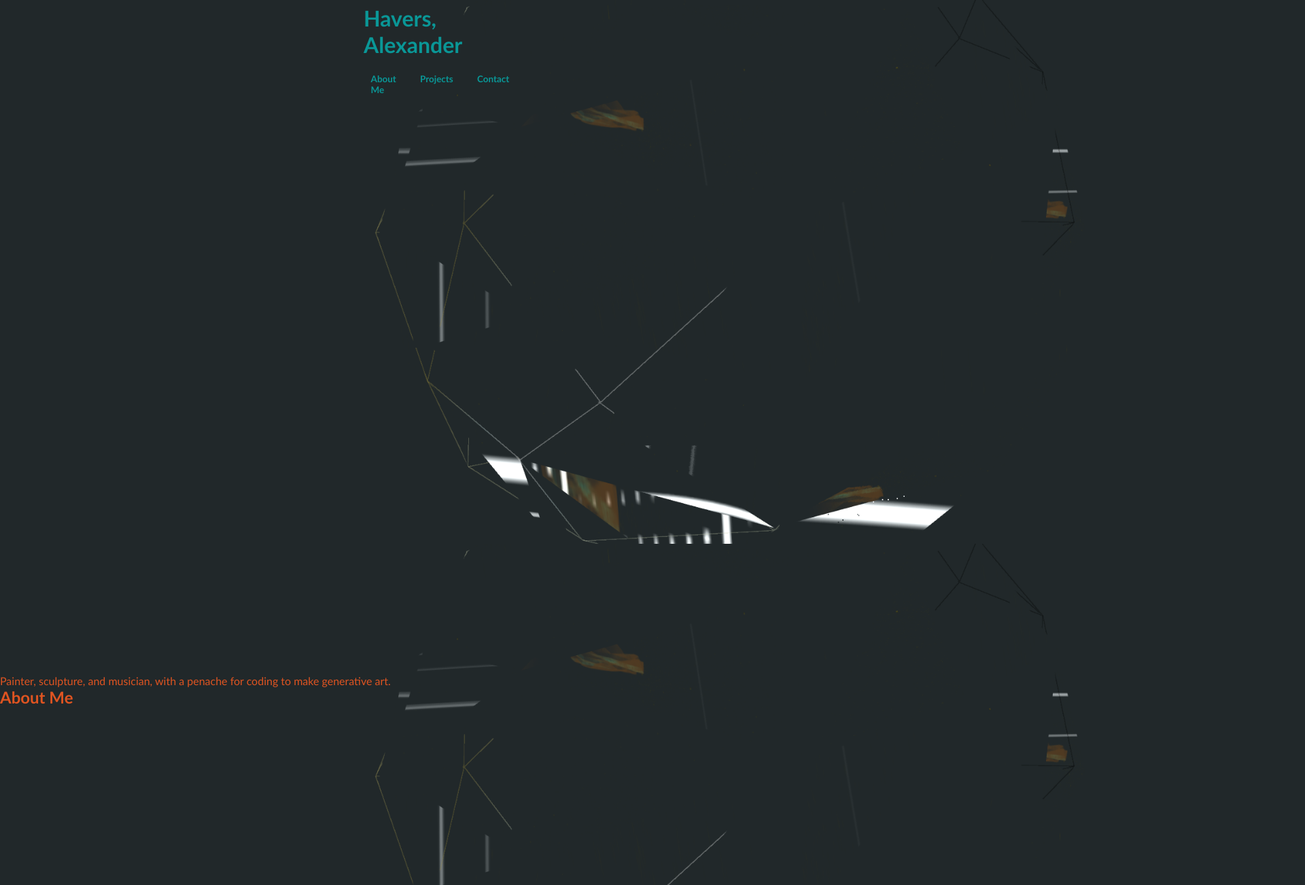
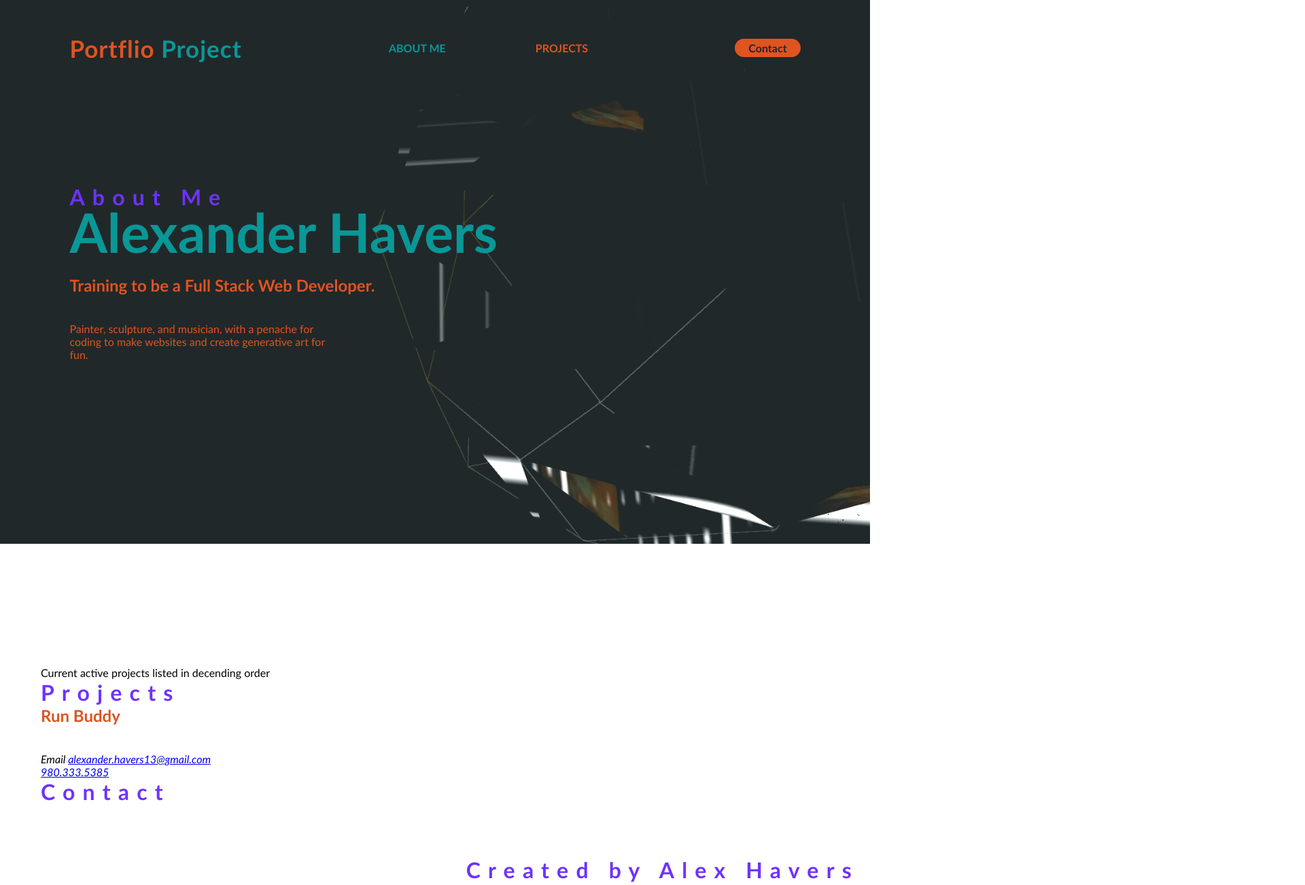
Before and after one commit to pseudoDjnn/CSS-Resume-Portfolio, a plain HTML site: page index.html in a window 1280 px wide. Shown: the top 1302 px of the page at 68% size, 1920 px wide, since content can reach past the window. Drawn offline with Linux system fonts and the light colour scheme.

Commit message:
header final

```diff
--- a/assets/css/styles.css
+++ b/assets/css/styles.css
@@ -1,30 +1,20 @@
 :root {
-  font-size: 16px;
-  font-family: "Gill Sans", "Gill Sans MT", Calibri, "Trebuchet MS", sans-serif;
+  /* font-size: 16px; */
   --bg: #21282a;
   --primary: #df5421;
   --secondary: #0a9797;
+  --tertiary: #6e32ff;
 }
-
-html {
-  background: url(../images/port-bg.png) no-repeat center center fixed;
-  background-size: cover;
-}
-
 * {
   margin: 0;
   padding: 0;
+  font-family: "Gill Sans", "Gill Sans MT", Calibri, "Trebuchet MS", sans-serif;
   box-sizing: border-box;
 }
 
-body {
-  /* background-color: var(--bg); */
+/* body {
   color: var(--primary);
-  /* background-image: url(../images/port-bg.png); */
-
-  /* background-repeat: space; */
-  /* position: grid-template-rows: ; */
-}
+} */
 
 body::-webkit-scrollbar {
   width: 0.13rem;
@@ -42,185 +32,118 @@ section {
   padding: 60px;
 }
 
+/* HEADER */
 header {
-  /* background-image: url(../images/port-bg.png); */
-  background-size: inherit;
-  background-position: -20%;
-  background-attachment: fixed;
-  padding: 0rem 39rem 0rem 33rem;
+  /* position: fixed;
+  padding: 0rem 25rem;
   display: flex;
-  position: relative;
-  flex-direction: row;
-  justify-content: space-between;
-  flex-wrap: wrap;
-  align-content: flex-start;
-  align-items: flex-start;
-
-  /* margin-left: 5rem; */
-  height: 100vh;
-  /* transition: 0.9s; */
-
-  /* opacity: 0.9; */
+  height: 5vh; */
 }
 
-header h1 {
-  font-weight: bold;
-  font-size: 2rem;
-  color: var(--primary);
-  margin: 7px;
+.hero {
+  height: 100vh;
+  width: 100%;
+  background-image: url(../images/port-bg.png);
+  background-size: cover;
+  background-position: center;
 }
 
-header a {
-  color: var(--secondary);
-  text-decoration: none;
+nav {
   display: flex;
-  flex-wrap: wrap;
+  align-items: center;
   justify-content: space-between;
-  /* transition: 0.7s; */
+  padding-top: 45px;
+  padding-left: 8%;
+  padding-right: 8%;
 }
 
-/* header nav {
-  list-style: none;
-  padding: 0;
-  margin: 0px;
-  display: flex;
-  flex-direction: column;
-  align-items: center;
-  height: 100%;
-} */
-
-header nav ul {
-  display: flex;
-  /* flex-wrap: wrap;
-  justify-content: space-between;
-  align-items: stretch;
-  align-content: stretch; */
-  /* flex-direction: column; */
-  list-style: none;
+.main {
+  color: var(--primary);
+  font-size: 35px;
+  letter-spacing: 1px;
+  cursor: pointer;
 }
 
-header nav ul li a {
-  padding: 0rem 0.1rem;
-  margin: 1rem;
-  font-weight: 700;
-  font-size: 1.05vw;
-  /* text-shadow: 0.5 0 5rem hsl(55deg, 30%, 40%); */
+span {
+  color: var(--secondary);
 }
 
-/* .list {
-  width: 100%;
-  height: 50%;
-  display: flex;
-  align-items: center;
-  flex-direction: column;
-  flex-wrap: wrap;
-  align-content: center;
-  justify-content: space-between;
-} */
+span:hover {
+  color: var(--primary);
+  transition: 0.4s;
+}
 
-/* .link {
-  display: flex;
-  align-items: center;
-  height: 5rem;
+nav ul li {
+  list-style-type: none;
+  display: inline-block;
+  padding: 1rem 4rem;
+}
+
+nav ul li a {
   color: var(--primary);
   text-decoration: none;
-  border-radius: 50px;
-  box-shadow: 0.5rem 0 0rem hsl(45deg, 30%, 40%);
-} */
-
-/* .navbar:hover {
-  transform: translateX(3rem);
-} */
-
-/* header nav ul li a:hover {
-  display: flex;
-  background: var(--primary);
-  color: var(--secondary);
-  border-radius: 1rem;
-  text-shadow: none;
-} */
-
-.hero {
-  margin-top: -3rem;
+  font-weight: bolder;
+  text-transform: uppercase;
 }
 
-.hero h1 {
-  display: flex;
-  justify-content: space-evenly;
+nav ul li a:hover {
+  color: var(--tertiary);
+  transition: 0.4s;
+}
+.lnk {
+  background-color: var(--primary);
+  color: var(--bg);
+  text-decoration: none;
+  border: 0.25rem solid transparent;
+  font-weight: 700;
+  padding: 0rem 1rem;
+  border-radius: 1rem;
+  transition: transform 0.4s;
 }
 
-.inbetween {
-  padding: 6rem;
+.lnk:hover {
+  background-color: var(--tertiary);
+  color: var(--primary);
+  transform: scaleX(1.5);
 }
 
-.hero-list {
-  display: flex;
-  flex-direction: column;
-  justify-content: space-evenly;
-  padding: 65rem;
-  width: 65rem;
-  height: 150rem;
-
-  /* margin: 41px; */
+.about {
+  position: absolute;
+  top: 50%;
+  left: 8%;
+  transform: translateY(-50%);
 }
 
-.list-item {
-  display: flex;
-  position: relative;
-  flex-direction: column;
-  height: 576px;
-  width: 1050px;
-  min-width: 250px;
-  padding: 1.5rem;
-  align-self: center;
-
-  background-image: url(../images/avatar.png);
-  border-radius: 16px;
-  /* background: var(--bg); */
-  box-shadow: -1rem 0 3rem hsl(15, 50%, 50%);
-
-  /* transition: 0.7s; */
+h2 {
+  color: var(--tertiary);
+  letter-spacing: 0.7rem;
+  font-size: 2rem;
 }
 
-.hero-highlight h2 {
-  display: flex;
-  justify-content: space-evenly;
-  /* align-content: ; */
+h1 {
+  color: var(--secondary);
+  margin: -1rem 0rem 1rem;
+  font-size: 5rem;
 }
 
-.hero-highlight p {
-  display: flex;
-  justify-content: space-evenly;
+h3 {
+  color: var(--primary);
+  margin-bottom: 2.5rem;
+  font-size: 1.5rem;
 }
 
-.highlight-work {
-  margin: 0rem;
-  padding: 1vh 10vw;
+.abt-info p {
+  color: var(--primary);
+  width: 380px;
+  max-width: 100%;
+  position: relative;
 }
 
-.list-item h3 {
-  display: flex;
-  justify-content: space-evenly;
-  color: var(--primary);
-}
-
-.highlight-work1 {
-  margin: -5rem;
-  padding: 3vh 9vw;
-}
-
-.list-item img {
-  width: -webkit-fill-available;
-}
-
-/* .hero:hover {
-  transform: translateY(-13rem);
-} */
-
+/* FOOTER */
 footer {
   margin: 1rem;
   margin-bottom: 2rem;
   display: flex;
   justify-content: flex-end;
-  box-shadow: 0.5rem 0 1.5rem hsl(15, 50%, 50%);
+  /* box-shadow: 0.5rem 0 1.5rem hsl(15, 50%, 50%); */
 }
--- a/index.html
+++ b/index.html
@@ -5,50 +5,49 @@
     <meta http-equiv="X-UA-Compatible" content="IE=edge" />
     <meta name="viewport" content="width=device-width, initial-scale=1.0" />
     <link rel="stylesheet" href="./assets/css/styles.css" />
-    <title>Portfolio/Resume</title>
+    <title>Portfolio website</title>
   </head>
   <body>
     <!-- Header -->
-    <header class="navbar">
-      <h1>
-        <a href="/">Havers, Alexander</a>
-      </h1>
+    <header>
+      <div class="hero">
         <nav>
+          <h2 class="main">Portflio<span> Project</span></h2>
+
           <ul>
-          <li class="list">
-            <a href="#about-me" class="link">About Me</a>
+            <li>
+              <a href="#about-me"><span>About Me</span></a></li>
             </li>
-          <li class="list">
-            <a href="#projects" class="link">Projects</a>
-          </li>
-          <li class="list">
-            <a href="#contact" class="link">Contact</a>
+            <li>
+              <a href="#">Projects</a>
             </li>
           </ul>
+
+          <a href="#" class="lnk">Contact</a>
         </nav>
+      </div>
     </header>
 
-    <!-- My name used in the Portfolio-->
-    <!-- <div class="hero">
-      <h1>Havers, Alexander</h1>
-    </div> -->
 
     <!-- Scroll space form Header to About, Porject, Contact sections-->
     <section class="inbetween"></section>
 
     <!-- About me section-->
-    <article id="about-me" class="about">
-      <div class="about-hero">
+    <div id="about-me" class="about">
+      <div>
+        <h2>About Me</h2>
+        <h1>Alexander <span>Havers</span></h1>
+        <h3>Training to be a Full Stack Web Developer.</h3>
+        <div class="abt-info">
         <p>
-          Painter, sculpture, and musician, with a penache for coding to make
-          generative art.
+          Painter, sculpture, and musician, with a penache for coding to make websites and create generative art for fun.
         </p>
-        <h2>About Me</h2>
         </div>
-    </article>
+      </div>
+    </div>
 
     <!-- Information section for portfolio-->
-    <section class="hero-list">
+    <section>
       <!-- Projects section-->
       <article id="projects" class="list-item">
         <div class="hero-highlight">
@@ -56,24 +55,24 @@
           <h2>Projects</h2>
         </div>
         <h3>Run Buddy</h3>
-        <nav class="highlight-work">
-          <a href="https://pseudodjnn.github.io/Run-Buddy/">
+        <div class="highlight-work">
+          <!-- <a href="https://pseudodjnn.github.io/Run-Buddy/"> -->
           <!-- <img
               src="./assets/images/run-buddy.png"
               class="work-img"
               alt="Run-Buddy-io"
             /> -->
-          </a>
-        </nav>
-        <nav class="highlight-work1">
-          <a href="https://pseudodjnn.github.io/Heriseon/">
+          <!-- </a> -->
+        </div>
+        <div class="highlight-work1">
+          <!-- <a href="https://pseudodjnn.github.io/Heriseon/"> -->
           <!-- <img
               src="./assets/images/horiseon.png"
               class="work-img"
               alt="Run-Buddy-io"
             /> -->
-          </a>
-        </nav>
+          <!-- </a> -->
+        </div>
       </article>
 
       <!-- Contact section -->
```
Lines whose indentation alone changed are shown as unchanged.
